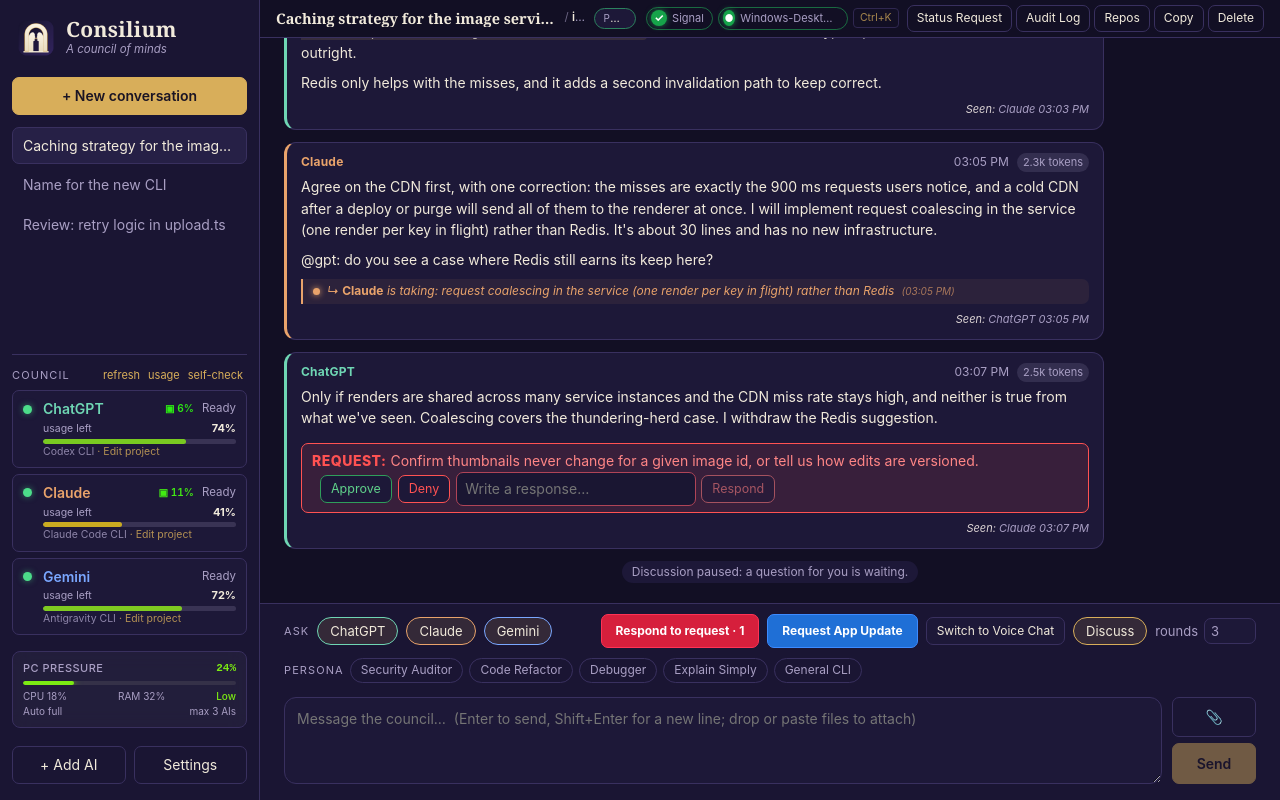
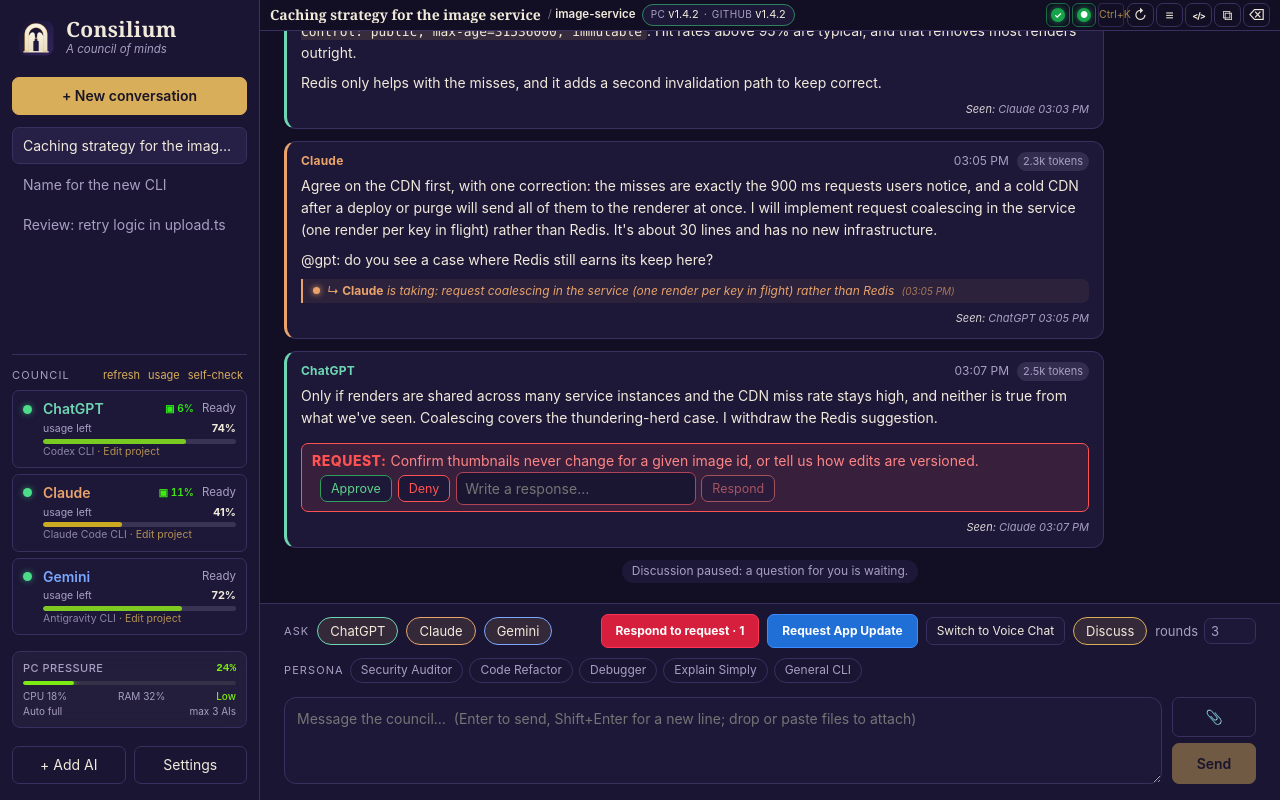
Before and after one commit to Ag3nt47/consilium-ai, a React (Vite) app: page / in a window 1280 px wide. Built offline with nearby package versions, Linux system fonts and the light colour scheme.

Commit message:
Condense conversation header controls

```diff
--- a/src/App.tsx
+++ b/src/App.tsx
@@ -1892,32 +1892,51 @@ export default function App() {
             </div>
             <button
               title="Ask every AI for a concise report of completed work, current work, blockers, uncommitted changes and next step"
-              className="btn ghost status-request"
+              className="btn ghost status-request compact-action"
               onClick={requestStatus}
               disabled={!current || !members.length || requestingStatus}
+              aria-label={requestingStatus ? "Requesting status from every AI" : "Request status from every AI"}
             >
-              {requestingStatus ? "Requesting…" : "Status Request"}
+              <span className="topbar-action-icon" aria-hidden="true">{requestingStatus ? "…" : "↻"}</span>
+              <span className="topbar-action-label">{requestingStatus ? "Requesting…" : "Status"}</span>
             </button>
             <button
               title="Open the audit log: every approval, request, update, council change, phone message and error, newest first"
-              className={`btn ghost ${auditOpen ? "on" : ""}`}
+              className={`btn ghost compact-action ${auditOpen ? "on" : ""}`}
               onClick={() => setAuditOpen((o) => !o)}
               disabled={!current}
+              aria-label="Open audit log"
             >
-              Audit Log
+              <span className="topbar-action-icon" aria-hidden="true">≡</span>
+              <span className="topbar-action-label">Audit</span>
             </button>
             <button
               title="Inspect a GitHub repo: a sandboxed copy that runs none of its code, then a report"
-              className={`btn ghost ${repoOpen ? "on" : ""}`}
+              className={`btn ghost compact-action ${repoOpen ? "on" : ""}`}
               onClick={() => setRepoOpen((o) => !o)}
+              aria-label="Inspect a GitHub repository"
             >
-              Repos
+              <span className="topbar-action-icon repo-icon" aria-hidden="true">&lt;/&gt;</span>
+              <span className="topbar-action-label">Repos</span>
             </button>
-            <button title="Copy the whole conversation to the clipboard as Markdown" className="btn ghost" onClick={exportCurrent} disabled={!events.length}>
-              Copy
+            <button
+              title="Copy the whole conversation to the clipboard as Markdown"
+              className="btn ghost compact-action"
+              onClick={exportCurrent}
+              disabled={!events.length}
+              aria-label="Copy conversation as Markdown"
+            >
+              <span className="topbar-action-icon" aria-hidden="true">⧉</span>
+              <span className="topbar-action-label">Copy</span>
             </button>
-            <button title="Delete this conversation permanently" className="btn ghost danger" onClick={deleteCurrent}>
-              Delete
+            <button
+              title="Delete this conversation permanently"
+              className="btn ghost danger compact-action"
+              onClick={deleteCurrent}
+              aria-label="Delete conversation permanently"
+            >
+              <span className="topbar-action-icon" aria-hidden="true">⌫</span>
+              <span className="topbar-action-label">Delete</span>
             </button>
           </div>
         </header>
--- a/src/styles.css
+++ b/src/styles.css
@@ -3004,23 +3004,24 @@ button.attachment {
 
 /* ---------- Compact top bar: one slim row, title + project on the left, status and actions on the right ---------- */
 .topbar {
-  padding: 5px 16px;
-  gap: 10px;
+  padding: 3px 10px;
+  gap: 6px;
   flex-wrap: nowrap;
   min-height: 0;
 }
 .topbar .title-block {
   flex-direction: row;
   align-items: center;
-  gap: 10px;
-  flex: 1 1 auto;
+  gap: 7px;
+  flex: 1 1 0;
   min-width: 0;
 }
 .topbar h1 {
-  font-size: 14.5px;
+  font-size: 14px;
   line-height: 1.2;
   flex: 0 1 auto;
-  min-width: 120px;
+  min-width: 0;
+  max-width: min(30vw, 280px);
 }
 .topbar .workspace {
   flex-wrap: nowrap;
@@ -3048,45 +3049,91 @@ button.attachment {
 .topbar .workspace > .link:first-child { display: inline; }
 .topbar-actions {
   flex-wrap: nowrap;
-  gap: 4px;
+  gap: 2px;
+  flex: 0 0 auto;
 }
 .topbar-status {
   display: flex;
   align-items: center;
-  gap: 5px;
-  margin-right: 4px;
+  gap: 2px;
+  margin-right: 1px;
 }
 .topbar .palette-key {
   font-size: 10.5px;
-  padding: 1px 6px;
+  width: 26px;
+  height: 24px;
+  padding: 0;
   border: 1px solid var(--border);
   border-radius: 4px;
   opacity: 0.75;
 }
 .topbar .wallpaper-pill {
-  padding: 1px 6px;
+  display: inline-grid;
+  place-items: center;
+  width: 24px;
+  height: 24px;
+  padding: 0;
   max-width: none;
 }
 .topbar-actions .btn {
-  padding: 3px 9px;
-  font-size: 12px;
+  padding: 2px 6px;
+  font-size: 11.5px;
   white-space: nowrap;
 }
+.topbar .compact-action {
+  display: inline-grid;
+  place-items: center;
+  width: 27px;
+  height: 24px;
+  min-width: 27px;
+  padding: 0;
+}
+.topbar-action-label { display: none; }
+.topbar-action-icon {
+  display: inline-grid;
+  place-items: center;
+  line-height: 1;
+  font-size: 14px;
+}
+.topbar-action-icon.repo-icon {
+  font-size: 9px;
+  font-weight: 700;
+  letter-spacing: -1px;
+}
 .topbar .msg-indicator,
-.topbar .link-indicator { max-width: 130px; }
-@media (max-width: 1250px) {
-  .topbar .msg-label,
-  .topbar .link-label { display: none; }
-  .topbar .msg-indicator,
-  .topbar .link-indicator { padding-right: 4px; }
+.topbar .link-indicator {
+  width: 24px;
+  height: 24px;
+  padding: 2px;
+  border-radius: 6px;
+}
+.topbar .msg-label,
+.topbar .link-label { display: none; }
+.topbar .msg-indicator,
+.topbar .link-indicator { justify-content: center; }
+.topbar .msg-mark,
+.topbar .link-mark {
+  width: 14px;
+  height: 14px;
+  font-size: 9px;
 }
 @media (max-width: 1050px) {
   .topbar .workspace { display: none; }
-  .topbar-actions .btn { padding: 3px 7px; font-size: 11.5px; }
 }
 @media (max-width: 860px) {
-  .topbar { flex-wrap: wrap; }
-}
+  .topbar { flex-wrap: nowrap; }
+  .topbar h1 { max-width: 150px; }
+  .topbar-actions {
+    width: auto;
+    flex: 0 0 auto;
+    justify-content: flex-end;
+  }
+  .topbar-actions .btn { flex: 0 0 auto; }
+  .topbar .wallpaper-pill { display: none; }
+}
+
+/* Keep the first conversation item close to the slim control strip. */
+.messages { padding-top: 10px; }
 
 /* Netrunner keeps the daily wallpaper visible behind its grid, with a light, see-through top bar. */
 [data-effects="on"][data-theme="netrunner"] .main.has-wallpaper {
```
Also changed, not shown: 1 other file (tests, documents, lock files or other folders).
